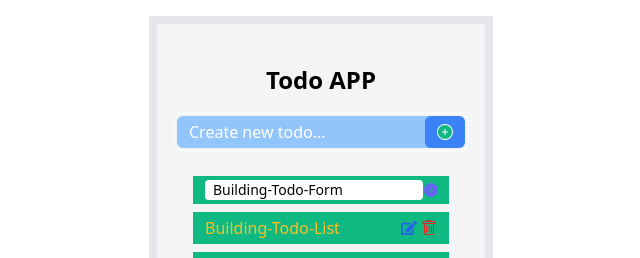
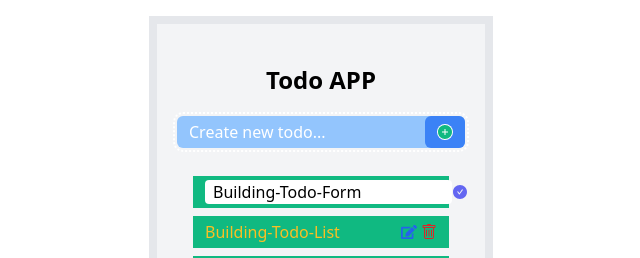
Before and after one commit to Y4KI/TodoAppUsingRedux, a React (Create React App) app: page / in a window 1280 px wide. Both pictures are taken after a click on the icon 728 px from the left and 192 px from the top of the page. Shown: the top 258 px of the page, without its empty margins (319-959 px from the left). Built offline with nearby package versions, Linux system fonts and the light colour scheme.

Commit message:
fixed bugs

```diff
--- a/src/components/TodoList.js
+++ b/src/components/TodoList.js
@@ -55,6 +55,7 @@ function TodoList() {
             }
           >
             <div
+              onDoubleClick={() => toggleEditing(index, i.title)}
               className={
                 i.editing
                   ? "hidden flex justify-between"
@@ -64,7 +65,6 @@ function TodoList() {
               <div className="relative items-center">
                 <h1
                   onClick={() => toggleComplete(index)}
-                  onDoubleClick={() => toggleEditing(index, i.title)}
                   className={
                     i.completed
                       ? "text-yellow-400 opacity-50 cursor-pointer"
@@ -105,7 +105,7 @@ function TodoList() {
                   type="text"
                   onChange={editingValue}
                   value={value2}
-                  className="outline-none rounded px-2 text-sm"
+                  className="outline-none rounded px-2"
                 />
                 <button>
                   <AiFillCheckCircle className="cursor-pointer text-indigo-500" />
```
